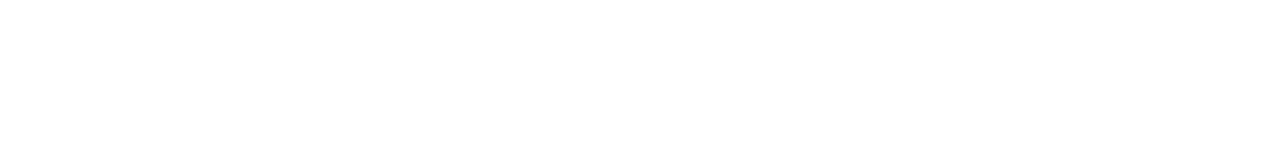
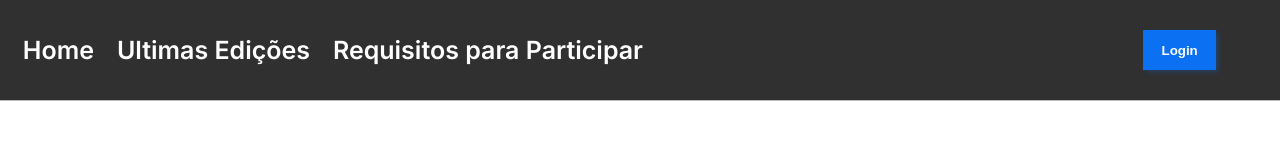
Before and after one commit to eduardosegundoit/bootcamp-dnc, a plain HTML site: page index.html in a window 1280 px wide. Drawn offline with Linux system fonts and the light colour scheme.

Commit message:
criacao nav menu

```diff
--- a/index.html
+++ b/index.html
@@ -1,11 +1,26 @@
 <!DOCTYPE html>
-<html lang="en">
+<html lang="pt-br">
 <head>
     <meta charset="UTF-8">
     <meta name="viewport" content="width=device-width, initial-scale=1.0">
-    <title>Document</title>
+    <link rel="preconnect" href="https://fonts.googleapis.com">
+    <link rel="preconnect" href="https://fonts.gstatic.com" crossorigin>
+    <link href="https://fonts.googleapis.com/css2?family=Inter:wght@100..900&display=swap" rel="stylesheet">
+    <link rel="stylesheet" href="style.css">
+
+    <title>Bootcamp dnc</title>
+    <style>
+
+    </style>
 </head>
 <body>
-
+    <nav id="nav-sup">
+        <div id="menu">
+            <a href="" target="_blank" rel="noopener noreferrer">Home</a>
+            <a href="" target="_blank" rel="noopener noreferrer">Ultimas Edições</a>
+            <a href="" target="_blank" rel="noopener noreferrer">Requisitos para Participar</a>
+        </div>
+        <button>Login</button>
+    </nav>
 </body>
 </html>
--- /dev/null
+++ b/style.css
@@ -0,0 +1,48 @@
+body {
+    margin: 0;
+    padding: 0;
+    font-family: "Inter", sans-serif;
+}
+
+#nav-sup {
+    height: 100px;
+    width: auto;
+    background-color: #303030;
+    display: flex;
+    align-items: center;
+    border-bottom: 1px solid #bababa;
+}
+
+    #nav-sup button {
+        margin-right: 5%;
+        background: #0C70F2;
+        box-shadow: 3px 2px 4px rgb(12, 112, 242, 0.25);
+        border: none;
+        width: 80px;
+        height: 40px;
+        color: white;
+        cursor: pointer;
+        font-weight: 600;
+    }
+
+    #nav-sup button:hover {
+        transform: translateY(-2px);
+    }
+
+    #menu {
+        display: flex;
+        width: 100%;
+    }
+
+    #menu a {
+        font-size: 25px;
+        font-weight: 600;
+        text-decoration: none;
+        color: white;
+        margin-left: 2%;
+    }
+
+    #menu a:hover {
+        color: #cecece;
+        transform: translateY(-3px);
+    }
```
